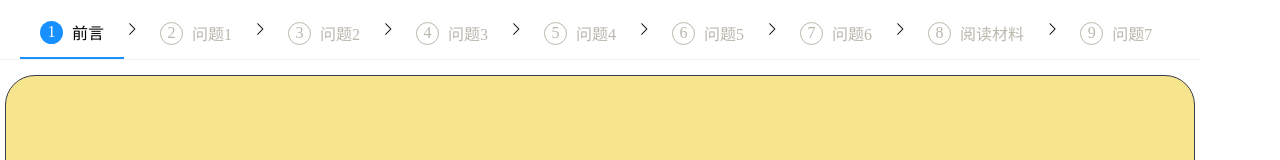
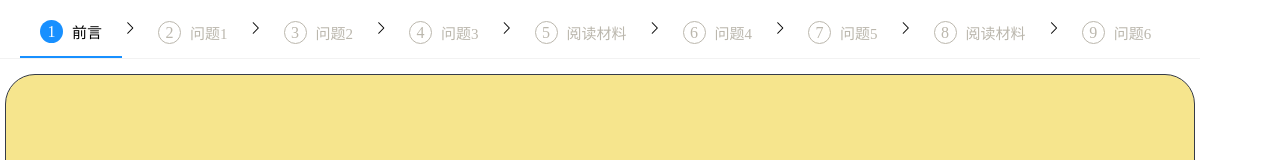
Before and after one commit to For-the-camera/pepper-planting, a Vue app: page / in a window 1280 px wide. Shown: the top 160 px of the page. Built offline with nearby package versions, Linux system fonts and the light colour scheme.

Commit message:
fix:ppt config and nav font size

```diff
--- a/src/components/NavBar.vue
+++ b/src/components/NavBar.vue
@@ -154,4 +154,7 @@ $wait-color: #bbb7ad;
     color: $wait-color;
   }
 }
+.step-title {
+  font-size: 15px;
+}
 </style>
--- a/src/ppt.config.js
+++ b/src/ppt.config.js
@@ -25,19 +25,19 @@ export default [
   },
   {
     index: 5,
-    title: "问题4",
+    title: "阅读材料",
     left: import("../src/ppt/Fertilizer.vue"),
     right: import("../src/ppt/FertilizerText.vue"),
   },
   {
     index: 6,
-    title: "问题5",
+    title: "问题4",
     left: import("../src/ppt/Flower.vue"),
     right: import("../src/ppt/FlowerText.vue"),
   },
   {
     index: 7,
-    title: "问题6",
+    title: "问题5",
     left: import("../src/ppt/Issue6Left.vue"),
     right: import("../src/ppt/Issue6Right.vue"),
   },
@@ -49,7 +49,7 @@ export default [
   },
   {
     index: 9,
-    title: "问题7",
+    title: "问题6",
     left: import("../src/ppt/Issue8Left.vue"),
     right: import("../src/ppt/Issue8Right.vue"),
   },
```
